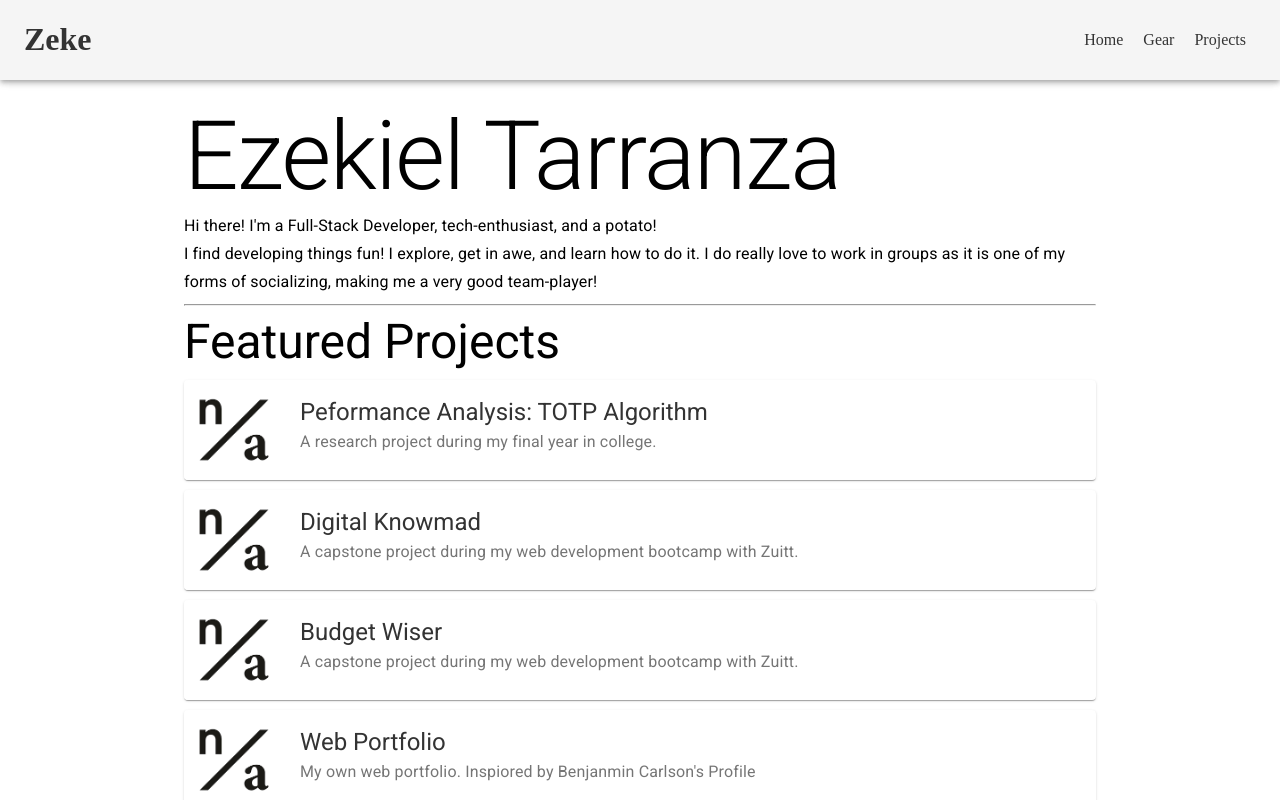
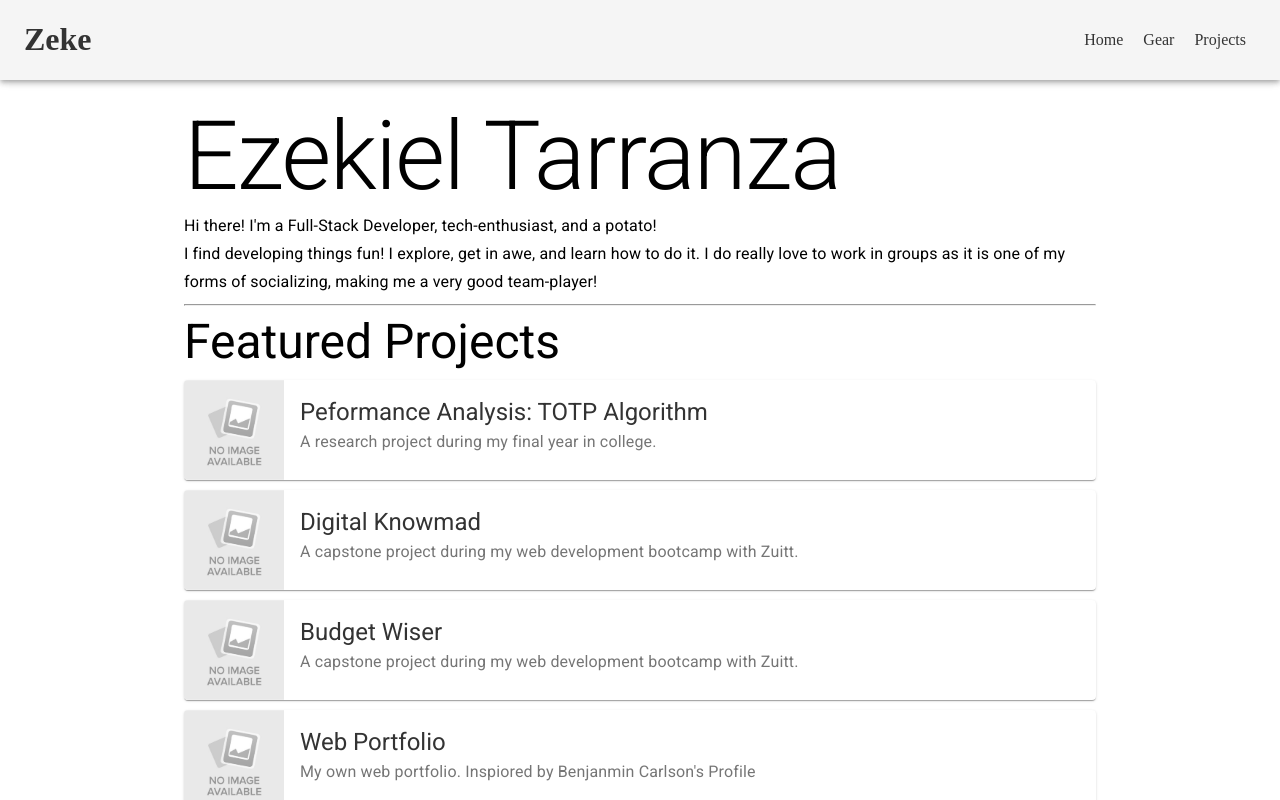
Before and after one commit to kielllll/web-portfolio, a Next.js app: page / in a window 1280 px wide. Shown: the top 800 px of the page. Built offline with nearby package versions, Linux system fonts and the light colour scheme.

Commit message:
update: new image for Projects section

```diff
--- a/components/Project.js
+++ b/components/Project.js
@@ -11,7 +11,7 @@ const Project = ({ project }) => {
     <Card className={styles.root}>
       <CardMedia
         className={styles["project-image"]}
-        image="./images/none.png"
+        image="./images/none.jpg"
         title={name}
       />
       <CardContent>
```
Also changed, not shown: public/images/none.jpg (added), public/images/none.png (deleted).
